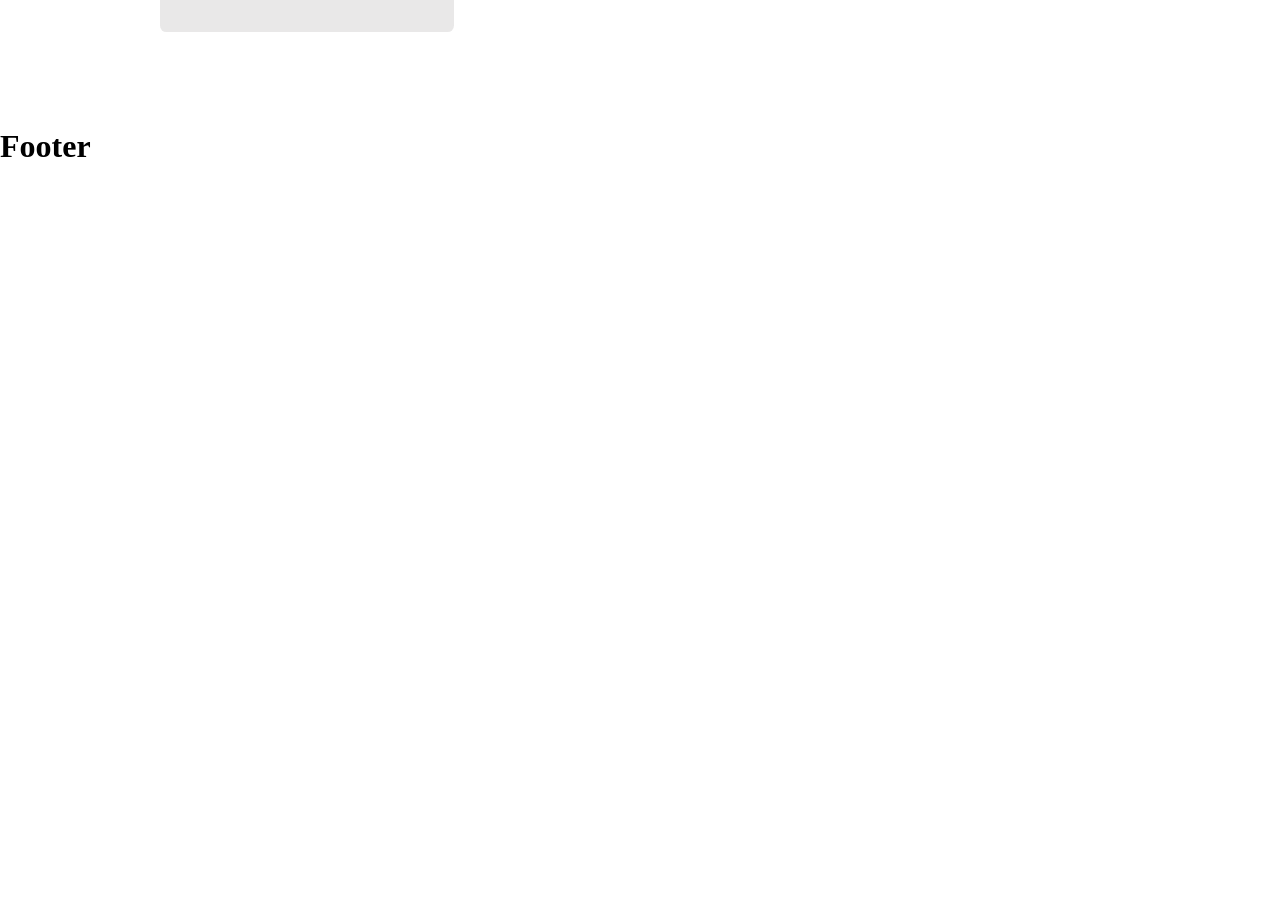
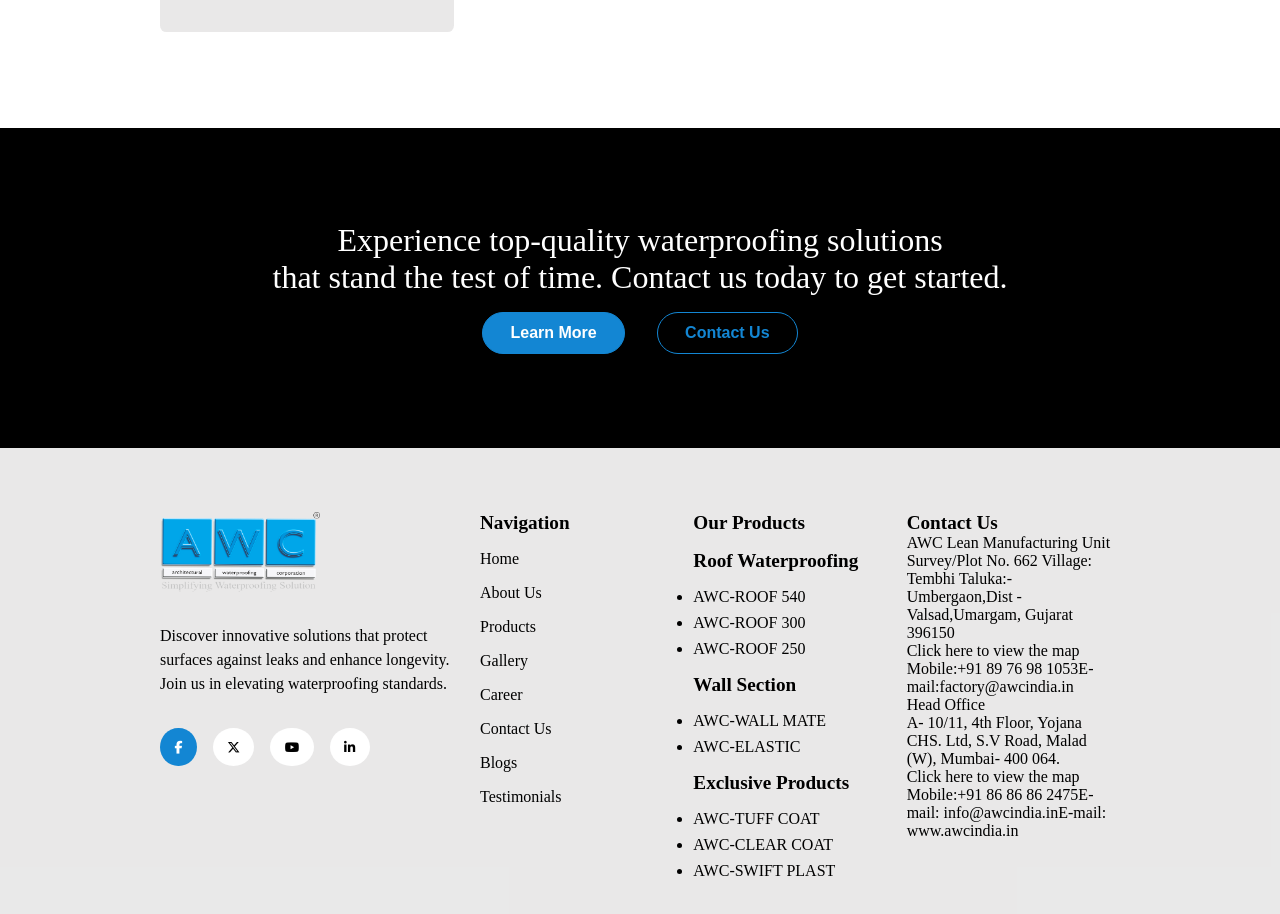
Before and after one commit to adilkadivala/awc_blog, a React (Create React App) app in the folder client/: page / in a window 1280 px wide. Shown: the part 1420-2334 px from the top of the page. Before the commit the page ends 1585 px from the top, so only its background shows below. Built offline with nearby package versions, Linux system fonts and the light colour scheme.

Commit message:
footer implementation is near to complete

```diff
--- a/client/src/assets/css/blog.css
+++ b/client/src/assets/css/blog.css
@@ -7,6 +7,7 @@
 :root {
   --primary_text: #1386d3;
   --secondry_text: #000;
+  --background_text: #fff;
   --background_color: #8a85852f;
 }
 
@@ -82,3 +83,46 @@ a {
     }
   }
 }
+.CTO {
+  background-color: var(--secondry_text);
+  width: 100%;
+  height: 40vh;
+  display: flex;
+  flex-direction: column;
+  justify-content: center;
+  align-items: center;
+  gap: 3rem;
+  color: var(--background_text);
+
+  div {
+    width: 60vw;
+    text-align: center;
+
+    p {
+      font-size: 2rem;
+    }
+    .btn_group {
+      display: flex;
+      gap: 2rem;
+      justify-content: center;
+      margin-top: 1rem;
+
+      button {
+        padding: 0.7rem 1.7rem;
+        border-radius: 3rem;
+        border: none;
+        font-size: 1rem;
+        cursor: pointer;
+        font-weight: 700;
+        background-color: transparent;
+        border: 1px solid var(--primary_text);
+        color: var(--primary_text);
+
+        &:first-child {
+          background-color: var(--primary_text);
+          color: var(--background_text);
+        }
+      }
+    }
+  }
+}
--- /dev/null
+++ b/client/src/assets/css/footer.css
@@ -0,0 +1,82 @@
+* {
+  margin: 0;
+  padding: 0;
+  box-sizing: border-box;
+}
+
+:root {
+  --secondry_text: #1386d3;
+  --primary_text: #f7f5f5bf;
+  --background_primary: #8a85852f;
+}
+
+.footer_container {
+  padding: 4rem 10rem;
+  display: flex;
+  background-color: var(--background_primary);
+
+  .title {
+    font-size: 1.2rem;
+    font-weight: 600;
+  }
+
+  .about_company {
+    flex: 1.5;
+    display: flex;
+    flex-direction: column;
+    row-gap: 2rem;
+
+    p {
+      line-height: 1.5rem;
+    }
+
+    .icons {
+      display: flex;
+      gap: 1rem;
+
+      .social_icon {
+        cursor: pointer;
+        background-color: var(--nav_primary_text);
+        border-radius: 50%;
+        font-size: 0.8rem;
+        padding: 0.8rem 0.9rem;
+        color: var(--nav_primary_background);
+
+        &:first-child {
+          background-color: var(--nav_social_backgroung);
+          padding: 0.8rem 0.9rem;
+          color: var(--nav_primary_text);
+        }
+      }
+    }
+  }
+  .naviagtion {
+    flex: 1;
+    display: flex;
+    flex-direction: column;
+    row-gap: 1rem;
+    color: var(--secondry_text);
+
+    a {
+      color: var(----primary_text);
+      text-decoration: none;
+    }
+  }
+
+  .products {
+    flex: 1;
+    display: flex;
+    flex-direction: column;
+    row-gap: 1rem;
+    justify-content: left;
+
+    ul {
+      display: flex;
+      flex-direction: column;
+      row-gap: 0.5rem;
+    }
+  }
+  .contect {
+    flex: 1;
+  }
+}
--- a/client/src/assets/css/navbar.css
+++ b/client/src/assets/css/navbar.css
@@ -16,7 +16,7 @@ a {
 
 .container {
   font-weight: bold;
-  width: 100vw;
+  width: 100%;
   height: 20vh;
   padding: 1rem 10rem;
   display: flex;
@@ -102,6 +102,7 @@ a {
         border-radius: 500px;
         background-color: var(--nav_social_backgroung);
         color: var(--nav_primary_text);
+        border: none;
       }
     }
   }
--- a/client/src/components/Footer.js
+++ b/client/src/components/Footer.js
@@ -1,10 +1,91 @@
-import React from "react";
+import { Link } from "react-router-dom";
+import "../assets/css/footer.css";
 
 const Footer = () => {
   return (
-    <div>
-      <h1>Footer</h1>
-    </div>
+    <>
+      <div className="footer_container">
+        <div className="about_company">
+          <img
+            src={require("../assets/images/logo.png")}
+            alt="logo"
+            width={160}
+            height={80}
+          />
+          <p>
+            Discover innovative solutions that protect surfaces against leaks
+            and enhance longevity. Join us in elevating waterproofing standards.
+          </p>
+
+          <div className="icons">
+            <i className="fa-brands fa-facebook-f social_icon"></i>
+            <i className="fa-brands fa-x-twitter social_icon"></i>
+            <i className="fa-brands fa-youtube social_icon"></i>
+            <i className="fa-brands fa-linkedin-in social_icon"></i>
+          </div>
+        </div>
+        <div className="naviagtion">
+          <p className="title">Navigation</p>
+          <Link to="">Home</Link>
+          <Link to="">About Us</Link>
+          <Link to="">Products</Link>
+          <Link to="">Gallery </Link>
+          <Link to="">Career </Link>
+          <Link to="">Contact Us </Link>
+          <Link to="">Blogs </Link>
+          <Link to="">Testimonials </Link>
+        </div>
+        <div className="products">
+          <p className="title">Our Products</p>
+          <label className="title">Roof Waterproofing</label>
+          <ul>
+            <li>AWC-ROOF 540</li>
+            <li>AWC-ROOF 300</li>
+            <li>AWC-ROOF 250</li>
+          </ul>
+          <label className="title">Wall Section</label>
+          <ul>
+            <li>AWC-WALL MATE</li>
+            <li>AWC-ELASTIC</li>
+          </ul>
+          <label className="title">Exclusive Products</label>
+          <ul>
+            <li>AWC-TUFF COAT</li>
+            <li>AWC-CLEAR COAT</li>
+            <li>AWC-SWIFT PLAST</li>
+          </ul>
+        </div>
+        <div className="contect">
+          <p className="title">Contact Us</p>
+
+          <div className="add_1">
+            <p>AWC Lean Manufacturing Unit</p>
+            <p>
+              Survey/Plot No. 662 Village: Tembhi Taluka:- Umbergaon,Dist
+              -Valsad,Umargam, Gujarat 396150
+            </p>
+            <p>Click here to view the map</p>
+            <p>
+              <span>Mobile:</span>+91 89 76 98 1053
+              <span>E-mail:</span>factory@awcindia.in
+            </p>
+          </div>
+          <div className="add_2">
+            <p>Head Office</p>
+            <p>
+              A- 10/11, 4th Floor, Yojana CHS. Ltd, S.V Road, Malad (W), Mumbai-
+              400 064.
+            </p>
+            <p>Click here to view the map</p>
+            <p>
+              <span>Mobile:</span>+91 86 86 86 2475
+              <span>E-mail:</span> info@awcindia.in
+              <span>E-mail:</span> www.awcindia.in
+            </p>
+          </div>
+        </div>
+      </div>
+    </>
   );
 };
 
--- a/client/src/pages/Blog.js
+++ b/client/src/pages/Blog.js
@@ -2,14 +2,15 @@ import "../assets/css/blog.css";
 
 const Blog = () => {
   return (
+    <>
       <div className="blog_container">
         <div className="content">
           <p className="about_page"> LATEST UPDATES</p>
           <h1>Expert Insights on Effective Waterproofing Solutions</h1>
           <p className="description">
             Dive deep into our blog for expert insights on cutting-edge
-          waterproofing solutions, providing a shield against leaks and ensuring
-          a watertight future for your spaces
+            waterproofing solutions, providing a shield against leaks and
+            ensuring a watertight future for your spaces
           </p>
         </div>
         {/* cards */}
@@ -116,8 +117,21 @@ const Blog = () => {
           </div>
         </div>
         {/* cards */}
-      <div className="CTO"></div>
       </div>
+      <div className="CTO">
+        <div>
+          <p>
+            Experience top-quality waterproofing solutions <br /> that stand the
+            test of time. Contact us today to get started.
+          </p>
+
+          <div className="btn_group">
+            <button>Learn More</button>
+            <button>Contact Us</button>
+          </div>
+        </div>
+      </div>
+    </>
   );
 };
 
```
Lines whose indentation alone changed are shown as unchanged.
